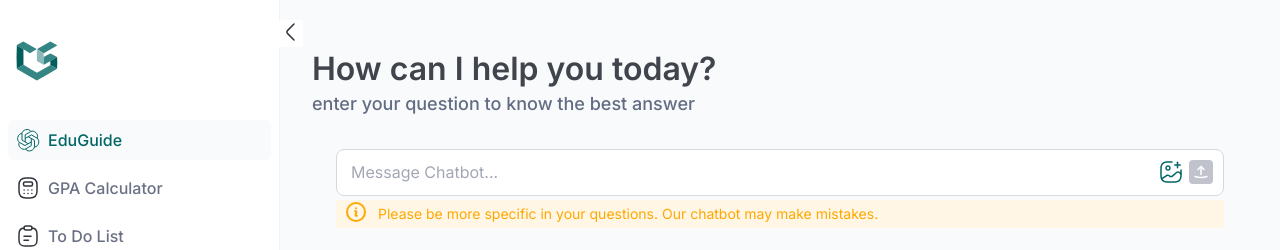
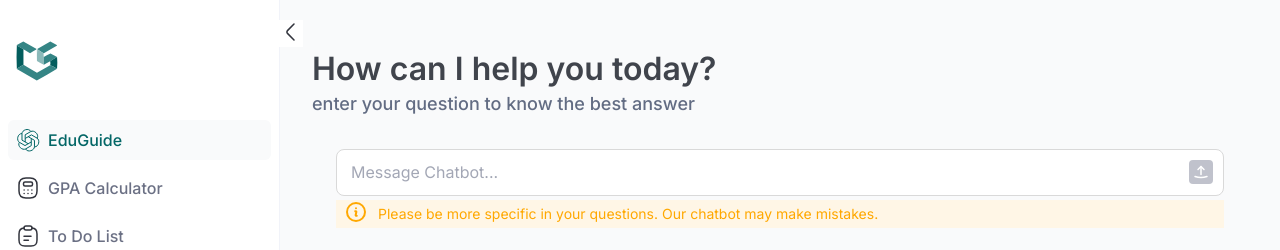
Before and after one commit to samirbobo/Chatbot, a React (Vite) app: page / in a window 1280 px wide. Shown: the top 250 px of the page. Built offline with nearby package versions, Linux system fonts and the light colour scheme; sample sign-in values are in the browser's storage.

Commit message:
Finished project

```diff
--- a/src/Pages/Chatbot.jsx
+++ b/src/Pages/Chatbot.jsx
@@ -1,5 +1,5 @@
 import SearchIcon from "../Icons/SearchIcon";
-import UploadImgIcon from "../Icons/UploadImgIcon";
+// import UploadImgIcon from "../Icons/UploadImgIcon";
 import CopyIcon from "../Icons/CopyIcon";
 import ChatbotIcon from "../Icons/ChatbotIcon";
 import { UseGlobalUser } from "../auth/AuthUser";
@@ -64,10 +64,10 @@ export default function Chatbot() {
     }
   };
 
-  const handleImageChange = (e) => {
-    const img = URL.createObjectURL(e.target.files[0]);
-    if (img) setInput({ ...input, image: img });
-  };
+  // const handleImageChange = (e) => {
+  //   const img = URL.createObjectURL(e.target.files[0]);
+  //   if (img) setInput({ ...input, image: img });
+  // };
 
   return (
     <section className="chatbot">
@@ -96,15 +96,15 @@ export default function Chatbot() {
         ) : (
           <SearchIcon />
         )}
-        <div className="container-upload-icon">
-          {/* <input
+        {/* <div className="container-upload-icon">
+          <input
             type="file"
             accept="image/*"
             onChange={handleImageChange}
             id="upload-input"
-          /> */}
+          />
           <UploadImgIcon className="edit bottom-icon" />
-        </div>
+        </div> */}
         <div className="warning">
           <i>
             <WariningIcon />
```
